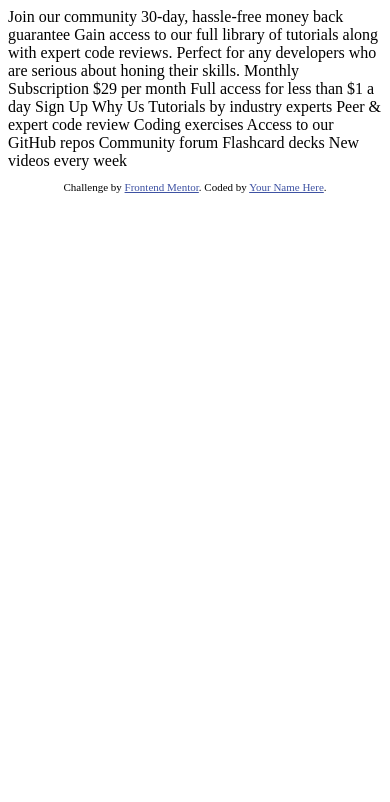
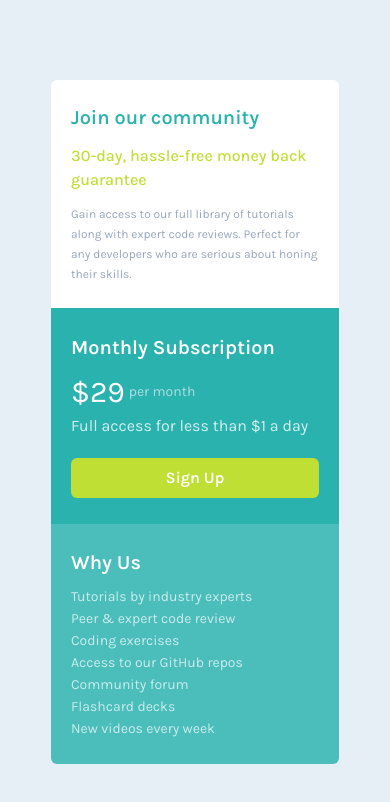
Before and after one commit to jesutobi-world/single-price-grid-component-master, a website: page index.html in a window 390 px wide. Drawn offline with Linux system fonts and the light colour scheme.

Commit message:
mobile view

```diff
--- a/index.html
+++ b/index.html
@@ -2,49 +2,37 @@
 <html lang="en">
 <head>
   <meta charset="UTF-8">
-  <meta name="viewport" content="width=device-width, initial-scale=1.0"> <!-- displays site properly based on user's device -->
-
+  <meta name="viewport" content="width=device-width, initial-scale=1.0">
   <link rel="icon" type="image/png" sizes="32x32" href="./images/favicon-32x32.png">
-
-  <title>Frontend Mentor | Single Price Grid Component</title>
-
-  <!-- Feel free to remove these styles or customise in your own stylesheet 👍 -->
-  <style>
-    .attribution { font-size: 11px; text-align: center; }
-    .attribution a { color: hsl(228, 45%, 44%); }
-  </style>
+  <link href="/dist/output.css" rel="stylesheet">
+  <title>Single Price Grid Component</title>
 </head>
-<body>
-  Join our community
-
-  30-day, hassle-free money back guarantee
-
-  Gain access to our full library of tutorials along with expert code reviews.
-  Perfect for any developers who are serious about honing their skills.
-
-  Monthly Subscription
-
-  &dollar;29 per month
-
-  Full access for less than &dollar;1 a day
-
-  Sign Up
-
-  Why Us
-
-  Tutorials by industry experts
-  Peer &amp; expert code review
-  Coding exercises
-  Access to our GitHub repos
-  Community forum
-  Flashcard decks
-  New videos every week
-
-  <footer>
-    <p class="attribution">
-      Challenge by <a href="https://www.frontendmentor.io?ref=challenge" target="_blank">Frontend Mentor</a>.
-      Coded by <a href="#">Your Name Here</a>.
-    </p>
-  </footer>
+<body class="bg-lightGray h-screen w-screen p-8 font-Karla flex items-center justify-center">
+  <div class="container h-auto w-auto grid grid-cols-1 grid-rows-3 rounded-md overflow-hidden">
+    <div class="row-span-1 bg-white h-68 w-72 pt-6 pb-6 pl-5 pr-5 text-left flex flex-col gap-3 overflow-hidden">
+      <h1 class="text-xl text-cyan font-semibold">Join our community</h1>
+      <h3 class="text-base text-brightYellow font-medium">30-day, hassle-free money back guarantee</h3>
+      <p class="text-grayishBlue text-xs leading-5">Gain access to our full library of tutorials along with expert code reviews.
+      Perfect for any developers who are serious about honing their skills.</p>
+    </div>
+    <div class="row-span-2 grid grid-row-2">
+      <div class="row-span-1 bg-cyan h-68 w-72 pt-6 pb-6 pl-5 pr-5 text-left flex-col overflow-hidden grid items-center">
+        <h1 class="text-white text-xl font-semibold pb-2" >Monthly Subscription</h1>
+        <div class="flex items-center gap-1"><span class="text-3xl text-white">&dollar;29</span> <p class="opacity-70 text-lightGray text-sm">per month</p></div>
+        <p class="text-white opacity-80 text-md pb-4">Full access for less than &dollar;1 a day</p>
+        <button class="w-full p-2 text-base rounded-md bg-brightYellow text-white font-semibold outline-none border-none">Sign Up</button>
+      </div>
+      <div class="bg-brightCyan row-span-1 h-68 w-72 pt-6 pb-6 pl-5 pr-5 text-left overflow-hidden grid items-center">
+        <h1 class="text-white text-xl font-semibold pb-2">Why Us</h1>
+        <p class="text-white opacity-70 text-sm">Tutorials by industry experts</p>
+        <p class="text-white opacity-70 text-sm">Peer &amp; expert code review</p>
+        <p class="text-white opacity-70 text-sm">Coding exercises</p>
+        <p class="text-white opacity-70 text-sm">Access to our GitHub repos</p>
+        <p class="text-white opacity-70 text-sm">Community forum</p>
+        <p class="text-white opacity-70 text-sm">Flashcard decks</p>
+        <p class="text-white opacity-70 text-sm">New videos every week</p>
+      </div>
+    </div>
+  </div>
 </body>
 </html>
--- /dev/null
+++ b/package.json
@@ -0,0 +1,5 @@
+{
+  "devDependencies": {
+    "tailwindcss": "^3.3.3"
+  }
+}
--- a/single-price-grid-component-master/style-guide.md
+++ /dev/null
@@ -1,31 +0,0 @@
-# Front-end Style Guide
-
-## Layout
-
-The designs were created to the following widths:
-
-- Mobile: 375px
-- Desktop: 1440px
-
-## Colors
-
-### Primary
-
-- Cyan: hsl(179, 62%, 43%)
-- Bright Yellow: hsl(71, 73%, 54%)
-
-### Neutral
-
-- Light Gray: hsl(204, 43%, 93%)
-- Grayish Blue: hsl(218, 22%, 67%)
-
-## Typography
-
-### Body Copy
-
-- Font size: 16px
-
-### Font
-
-- Family: [Karla](https://fonts.google.com/specimen/Karla)
-- Weights: 400, 700
--- /dev/null
+++ b/src/input.css
@@ -0,0 +1,4 @@
+@import url('https://fonts.googleapis.com/css2?family=Karla:wght@200;300;400;500;600;700;800&display=swap');
+@tailwind base;
+@tailwind components;
+@tailwind utilities;
--- /dev/null
+++ b/tailwind.config.js
@@ -0,0 +1,19 @@
+/** @type {import('tailwindcss').Config} */
+module.exports = {
+  content: ["./*.{html,js}"],
+  theme: {
+    extend: {
+      colors:{
+        'lightGray' : 'hsl(204, 43%, 93%)',
+        'grayishBlue' : 'hsl(218, 22%, 67%)',
+        'brightYellow' : 'hsl(71, 73%, 54%) ',
+        'cyan' : 'hsl(179, 62%, 43%)',
+        'brightCyan':'hsl(179 47% 52%)'
+      },
+      fontFamily:{
+        'Karla':['Karla']
+      }
+    },
+  },
+  plugins: [],
+}
```
Also changed, not shown: single-price-grid-component-master/index.html (deleted, +0 -50 lines), dist/output.css (added), single-price-grid-component-master/README-template.md (deleted), single-price-grid-component-master/README.md (deleted), single-price-grid-component-master/design/desktop-design.jpg (deleted), single-price-grid-component-master/design/desktop-preview.jpg (deleted), single-price-grid-component-master/design/mobile-design.jpg (deleted), single-price-grid-component-master/images/favicon-32x32.png (deleted), 2 other files.
